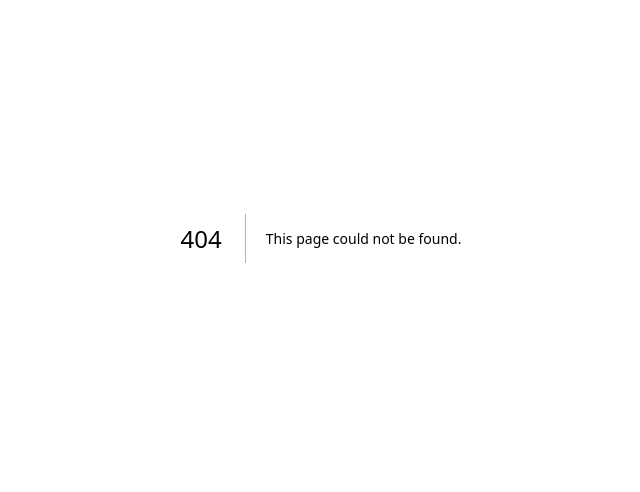
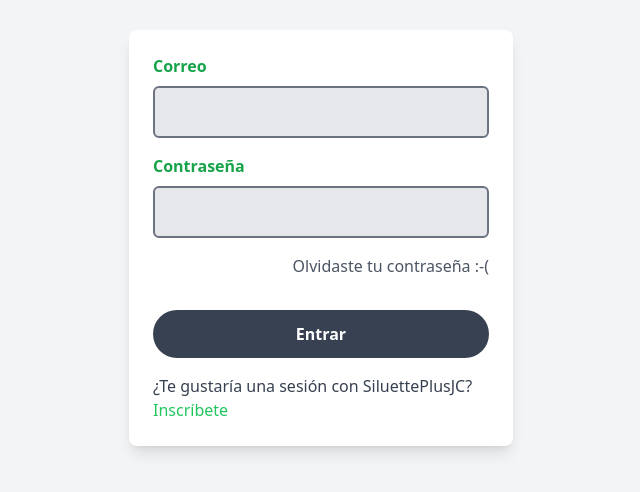
Before and after one commit to javis24/spa-siluette, a Next.js app: page /login in a window 1280 px wide. Before the commit this address had no page. Shown: the part 162-654 px from the top of the page, without its empty margins (319-959 px from the left). Built offline with nearby package versions, Linux system fonts and the light colour scheme.

Commit message:
update-login

```diff
--- a/src/components/Banner.js
+++ b/src/components/Banner.js
@@ -1,9 +1,12 @@
 const Banner = () => {
   return (
-      <section className="banner h-[450px] bg-cover bg-center flex items-center justify-center text-white" style={{ backgroundImage: "url('/img/banner_01.png')" }}>
-        <div className="banner-content max-w-lg text-center">
-          <h1 className="banner-title text-4xl font-bold mb-2">Tu Belleza Natural</h1>
-          <h2 className="banner-subtitle text-2xl font-light">Bienvenida a Siluette Plus JC</h2>
+    <section
+      className="banner h-[450px] bg-cover bg-center md:bg-center sm:bg-[center_right_25%] flex items-center justify-center text-white md:h-[450px] sm:h-[350px] p-4"
+      style={{ backgroundImage: "url('/img/banner_01.png')" }}
+    >
+      <div className="banner-content max-w-lg text-center mx-auto">
+        <h1 className="banner-title text-4xl font-bold mb-2 md:text-4xl sm:text-3xl">Tu Belleza Natural</h1>
+        <h2 className="banner-subtitle text-2xl font-light md:text-2xl sm:text-xl">Bienvenida a Siluette Plus JC</h2>
       </div>
     </section>
   );
--- a/src/components/Header.js
+++ b/src/components/Header.js
@@ -1,3 +1,5 @@
+import Image from "next/image";
+import Link from 'next/link';
 
 
 const Header = () => {
@@ -19,7 +21,7 @@ const Header = () => {
    {/* Barra principal con logo, título y botón */}
    <div className="main-bar flex flex-col md:flex-row justify-between items-center h-auto md:h-24 bg-white p-4">
     <div className="logo mb-2 md:mb-0">
-
+    <Image src="/img/silluet_logo.png" alt="Logo" width={100} height={100} />
     </div>
     <div className="logo text-center md:text-left text-[#cbaa3d] text-xl font-great-vibes italic">
       <p>Siluette Plus JC</p>
@@ -36,7 +38,7 @@ const Header = () => {
       <li className="mb-2 md:mb-0"><a href="#home">Home</a></li>
       <li className="mb-2 md:mb-0"><a href="#cursos">Cursos</a></li>
       <li className="mb-2 md:mb-0"><a href="#servicios">Servicios</a></li>
-      <li><a href="#contact">Regístrate</a></li>
+      <li><Link href="/login">Regístrate</Link></li>
     </ul>
   </nav>
 </header>
--- /dev/null
+++ b/src/components/Login.js
@@ -0,0 +1,97 @@
+import { useState } from 'react';
+import '../app/globals.css';
+
+
+const Login = () => {
+  const [email, setEmail] = useState('');
+  const [password, setPassword] = useState('');
+  const [showPopup, setShowPopup] = useState(false);
+
+  const handleLogin = (e) => {
+    e.preventDefault();
+    // Aquí puedes agregar la lógica de autenticación
+    console.log("Email:", email, "Password:", password);
+  };
+
+  return (
+    <div className="flex items-center justify-center min-h-screen bg-gray-100">
+      <form
+        onSubmit={handleLogin}
+        className="flex flex-col items-center gap-4 w-full max-w-sm bg-white p-6 rounded-lg shadow-lg"
+      >
+        <div className="flex flex-col w-full gap-2">
+          <label htmlFor="email" className="text-green-600 font-semibold">Correo</label>
+          <input
+            type="email"
+            id="email"
+            value={email}
+            onChange={(e) => setEmail(e.target.value)}
+            className="w-full p-3 rounded-md bg-gray-200 border-2 border-gray-500 focus:border-green-500 outline-none"
+            required
+          />
+        </div>
+        <div className="flex flex-col w-full gap-2">
+          <label htmlFor="password" className="text-green-600 font-semibold">Contraseña</label>
+          <input
+            type="password"
+            id="password"
+            value={password}
+            onChange={(e) => setPassword(e.target.value)}
+            className="w-full p-3 rounded-md bg-gray-200 border-2 border-gray-500 focus:border-green-500 outline-none"
+            required
+          />
+        </div>
+        <div className="w-full text-right">
+          <a href="#" className="text-gray-600 hover:text-green-500">Olvidaste tu contraseña :-(</a>
+        </div>
+        <button
+          type="submit"
+          className="w-full py-3 mt-4 bg-gray-700 text-white rounded-full font-semibold transition-colors hover:bg-green-500 hover:text-gray-700"
+        >
+          Entrar
+        </button>
+        <div className="text-gray-700">
+          ¿Te gustaría una sesión con SiluettePlusJC?{" "}
+          <button
+            type="button"
+            onClick={() => setShowPopup(true)}
+            className="text-green-500 hover:underline"
+          >
+            Inscríbete
+          </button>
+        </div>
+      </form>
+    {/* Popup del Formulario */}
+    {showPopup && (
+        <div className="fixed inset-0 bg-black bg-opacity-50 flex items-center justify-center z-50">
+          <div className="bg-white p-6 rounded-lg shadow-lg w-full max-w-md relative">
+            <button
+              onClick={() => setShowPopup(false)}
+              className="absolute top-2 right-2 text-gray-600 hover:text-gray-800 font-bold"
+            >
+              &times;
+            </button>
+            <h2 className="text-2xl font-bold mb-4 text-center">Inscríbete</h2>
+            <div className="appointment-form bg-[#9b5ab7] text-white p-10">
+                  <h2 className="text-2xl mb-2">Inscribete  <span className="italic">a nuestros cursos</span></h2>
+                  <form className="space-y-4">
+                    <label htmlFor="name">Nombre</label>
+                    <input type="text" id="name" name="name" className="w-full p-2 rounded text-black" required />
+                    <label htmlFor="email">Correo</label>
+                    <input type="email" id="email" name="email" className="w-full p-2 rounded text-black" required />
+                    <label htmlFor="phone">Teléfono</label>
+                    <input type="tel" id="phone" name="phone" className="w-full p-2 rounded text-black" required />
+                    <label htmlFor="message">Mensaje</label>
+                    <textarea id="message" name="message" rows="3" className="w-full p-2 rounded text-black" required></textarea>
+                    <button type="submit" className="bg-black text-white px-4 py-2 rounded">Enviar Whatsapp</button>
+                  </form>
+                </div>
+
+          </div>
+        </div>
+      )}
+    </div>
+  );
+};
+
+export default Login;
--- /dev/null
+++ b/src/pages/login.js
@@ -0,0 +1,8 @@
+// src/pages/login.js
+import Login from '../components/Login';
+
+const LoginPage = () => {
+  return <Login />;
+};
+
+export default LoginPage;
```
Also changed, not shown: public/img/banner_01.png. Lines whose indentation alone changed are shown as unchanged.
